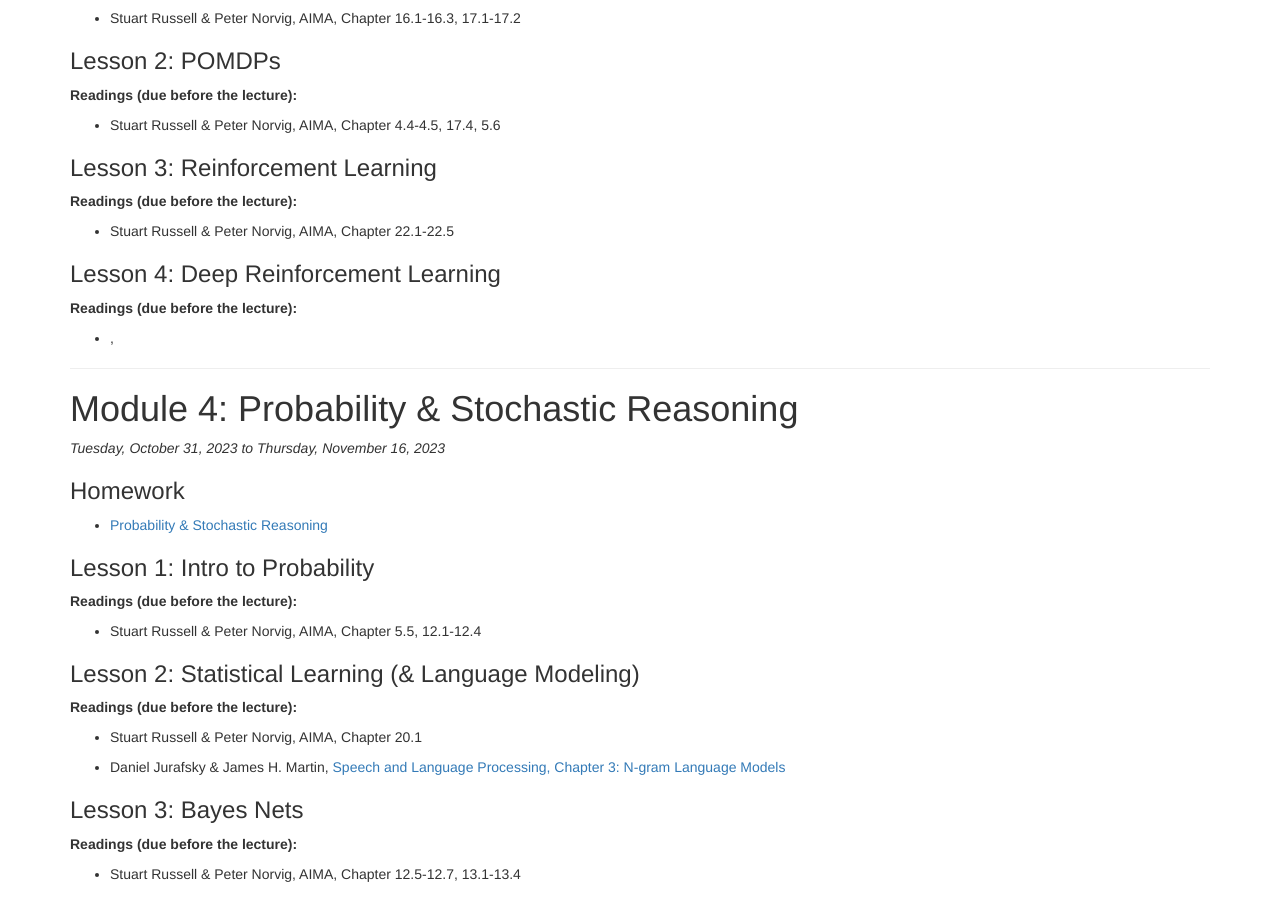
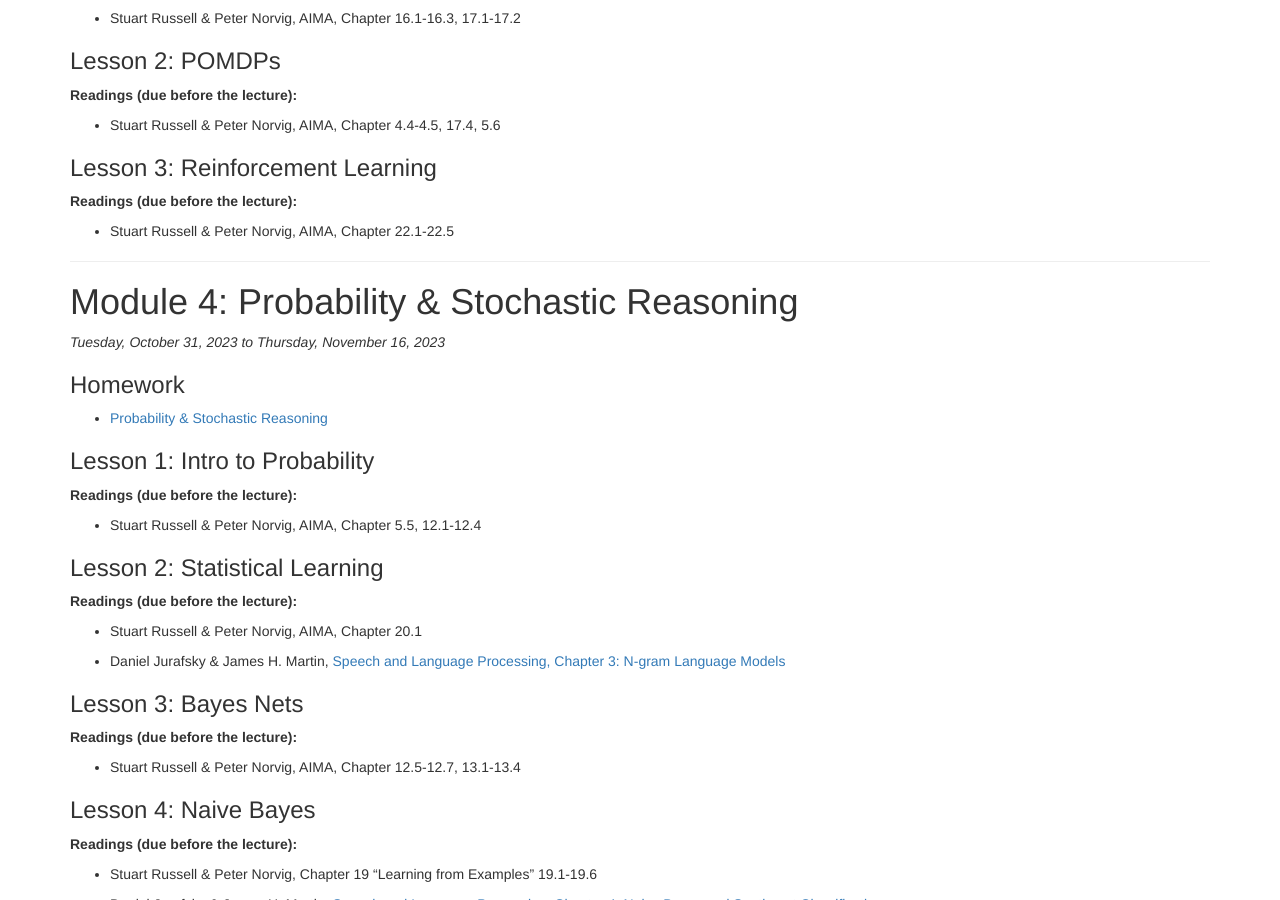
Before and after one commit to lara-martin/Principles-of-AI, a Jekyll site: the page built from modules.md, in a window 1280 px wide and 900 px high, scrolled down 1837 px. Built offline with Jekyll 4.4.1, drawn with Linux system fonts in a browser that asks for light colours; nearby versions of some CDN libraries; a script that is not in the unit is left out.

Commit message:
Update modules.yaml

```diff
--- a/_data/modules.yaml
+++ b/_data/modules.yaml
@@ -194,16 +194,6 @@
           authors: Stuart Russell & Peter Norvig
           url:
           title: AIMA, Chapter 22.1-22.5
-    -
-      title: Deep Reinforcement Learning
-      video:
-      length:
-      slides:
-      readings:
-        -
-          authors:
-          url:
-          title:
   hw:
     -
       title: Sequential Decision Making
@@ -228,7 +218,7 @@
           url:
           title: AIMA, Chapter 5.5, 12.1-12.4
     -
-      title: Statistical Learning (& Language Modeling)
+      title: Statistical Learning
       video:
       length:
       slides:
@@ -290,7 +280,7 @@
           url:
           title: AIMA,
     -
-      title: Perceptrons &  Local Search Revisited/Gradient Descent
+      title: Perceptrons & Local Search Revisited/Gradient Descent
       video:
       length:
       slides:
```
